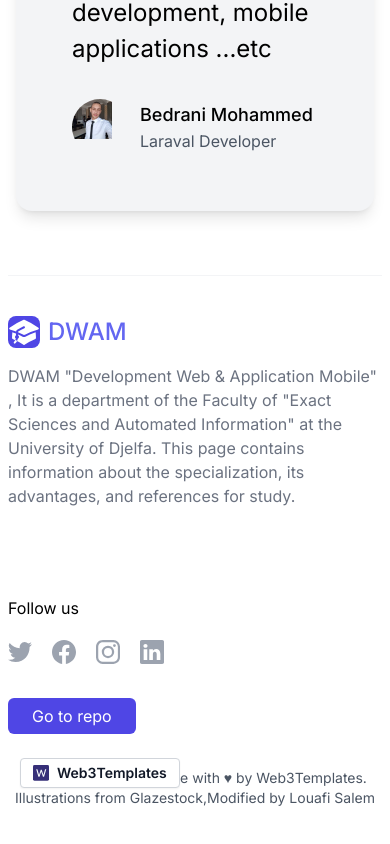
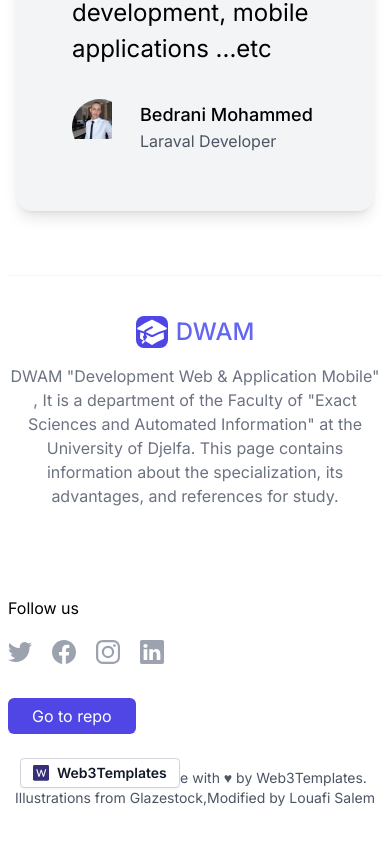
Before and after one commit to SalemDevLouy/DWAM, a Next.js app: page / in a window 390 px wide. Shown: the part 4591-5435 px from the top of the page. Built offline with nearby package versions, Linux system fonts and the light colour scheme.

Commit message:
Update Footer.tsx
update footer

```diff
--- a/src/components/Footer.tsx
+++ b/src/components/Footer.tsx
@@ -9,12 +9,12 @@ export function Footer() {
     <div className="relative">
       <Container>
         <div className="grid max-w-screen-xl grid-cols-1 gap-10 pt-10 mx-auto mt-5 border-t border-gray-100 dark:border-trueGray-700 lg:grid-cols-5">
-          <div className="lg:col-span-2">
+          <div className="flex flex-col items-center lg:items-start justify-center lg:col-span-2">
             <div>
               {" "}
               <Link
                 href="/"
-                className="flex items-center space-x-2 text-2xl font-medium text-indigo-500 dark:text-gray-100"
+                className="flex items-center justify-center space-x-2 text-2xl font-medium text-indigo-500 dark:text-gray-100"
               >
                 <Image
                   src="/img/logo.svg"
@@ -27,7 +27,7 @@ export function Footer() {
               </Link>
             </div>
 
-            <div className="max-w-md mt-4 text-gray-500 dark:text-gray-400">
+            <div className="max-w-md mt-4 text-gray-500 text-center lg:text-left dark:text-gray-400">
             DWAM &quot;Development Web & Application Mobile&quot;
               , It is a department of the
               Faculty of &quot;Exact Sciences and Automated
```
